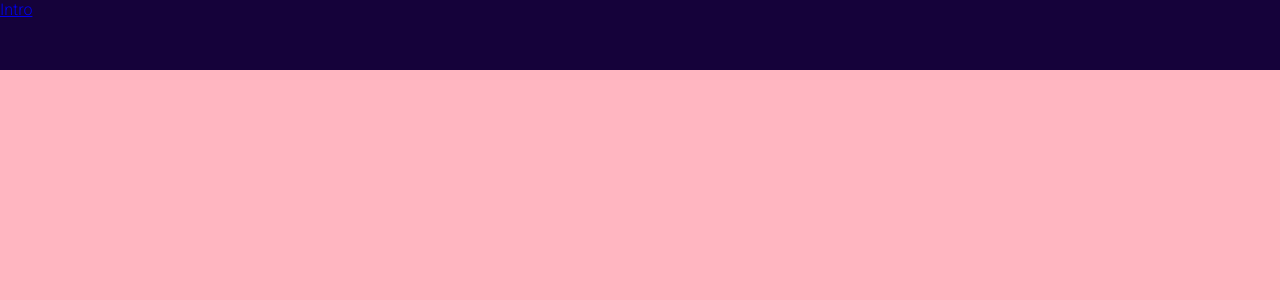
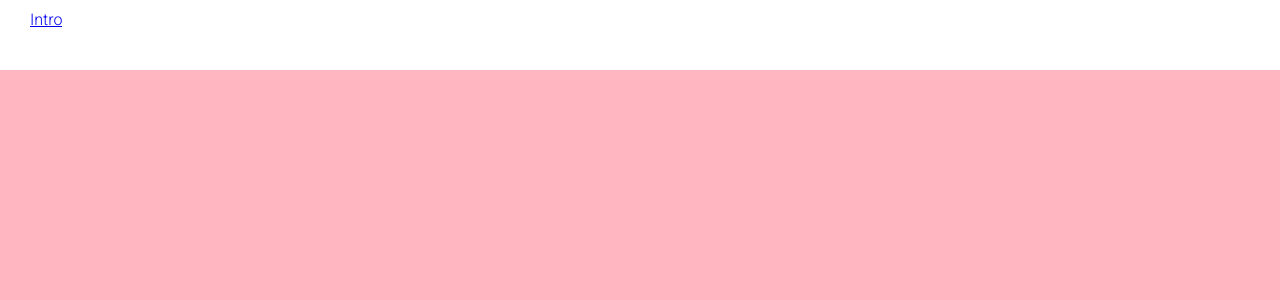
Before and after one commit to Sransonette/personal-website, a React (Create React App) app: page / in a window 1280 px wide. Shown: the top 300 px of the page. Built offline with nearby package versions, Linux system fonts and the light colour scheme.

Commit message:
add css to wrapper div for positioning of hrefs in topbar

```diff
--- a/src/components/topbar/topbar.scss
+++ b/src/components/topbar/topbar.scss
@@ -3,8 +3,15 @@
 .topbar{
     width: 100%;
     height: 70px;
-    background-color: $mainColor;
+    background-color: white;
+    color: $mainColor;
     position: fixed;
     top: 0;
     z-index: 2;
+
+    .wrapper{
+        padding: 10px 30px;
+        display: flex;
+
+    }
 }
```
